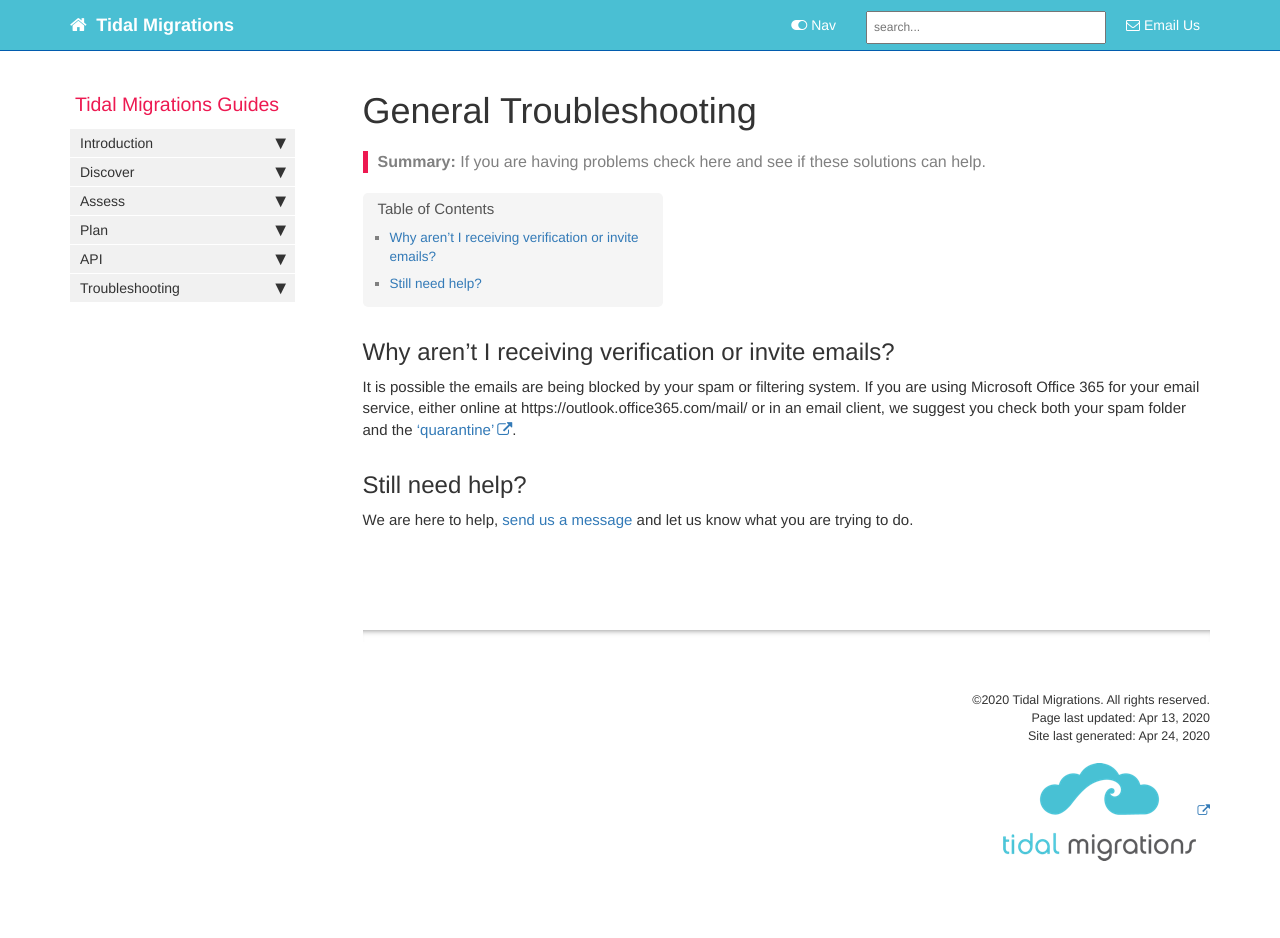
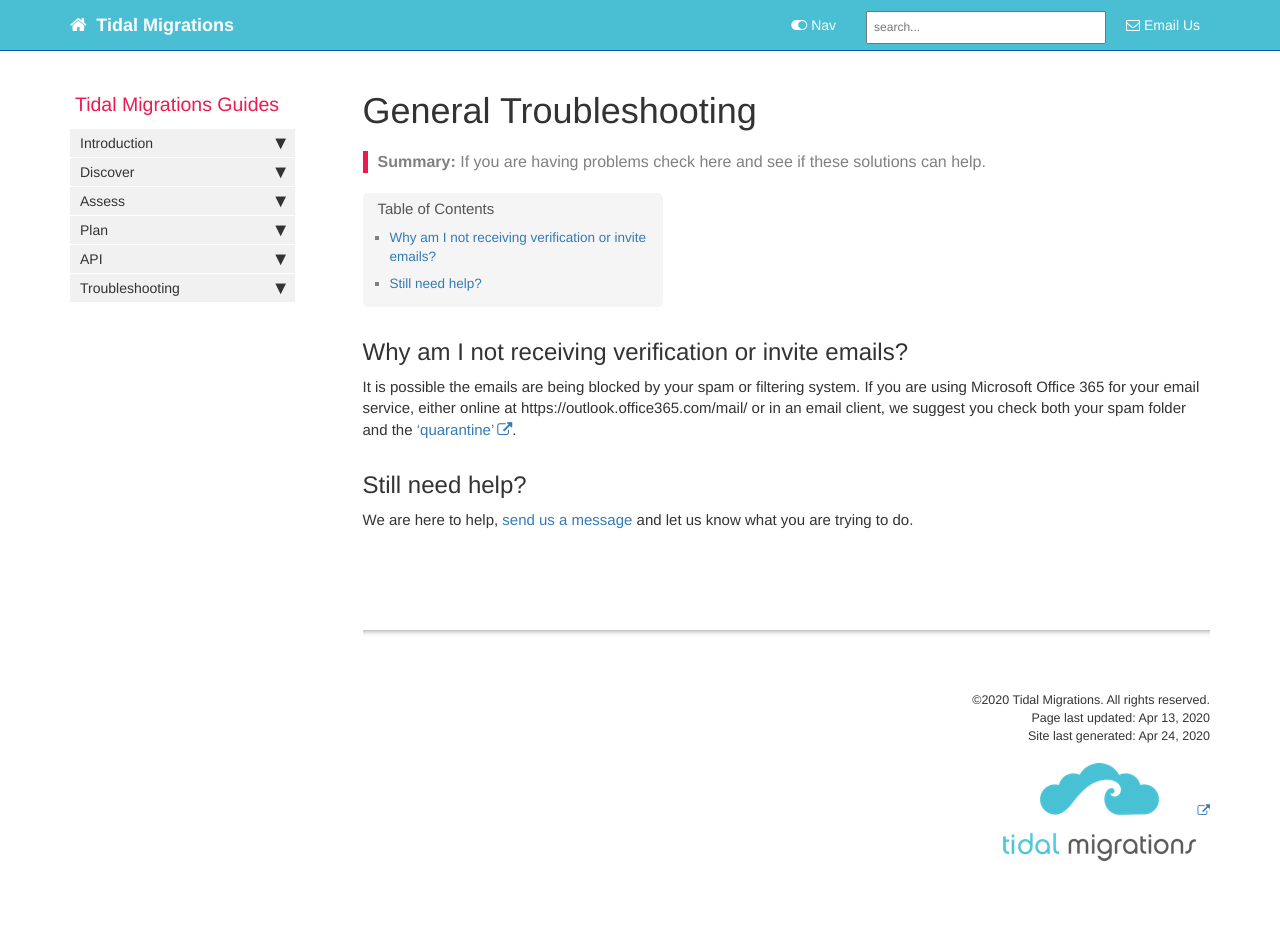
Before and after one commit to tidalmigrations/tidalmigrations.github.io, a Jekyll site: the page built from pages/tidal tools/general-troubleshooting.md, in a window 1280 px wide. Built offline with Jekyll 4.4.1, drawn with Linux system fonts in a browser that asks for light colours; nearby versions of some CDN libraries; comment, search, counter and statistics services are not loaded.

Commit message:
Improve grammar

```diff
--- a/pages/tidal tools/general-troubleshooting.md
+++ b/pages/tidal tools/general-troubleshooting.md
@@ -7,7 +7,7 @@ sidebar: main_sidebar
 permalink: general-troubleshooting.html
 ---
 
-## Why aren't I receiving verification or invite emails?
+## Why am I not receiving verification or invite emails?
 
 It is possible the emails are being blocked by your spam or filtering system. If you are using Microsoft Office 365 for your email service, either online at https://outlook.office365.com/mail/ or in an email client, we suggest you check both your spam folder and the ['quarantine'](https://protection.office.com/quarantine).
 
```
